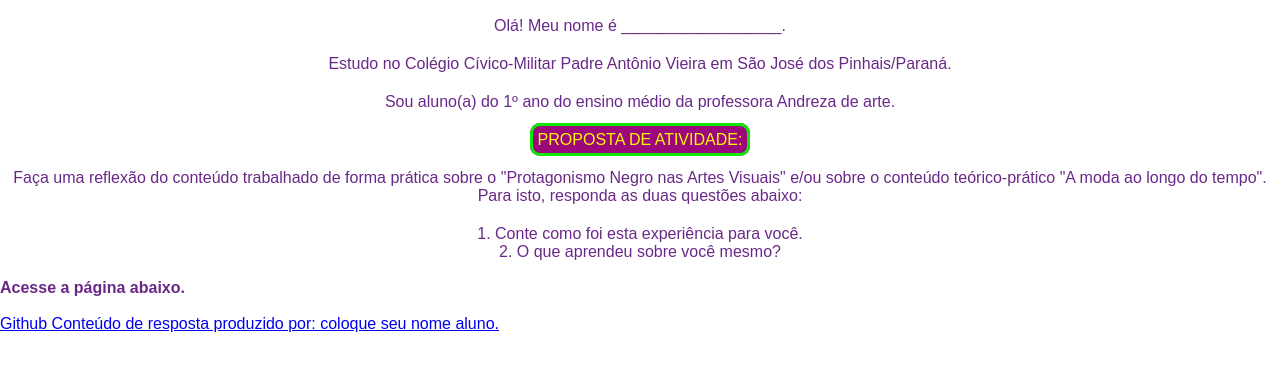
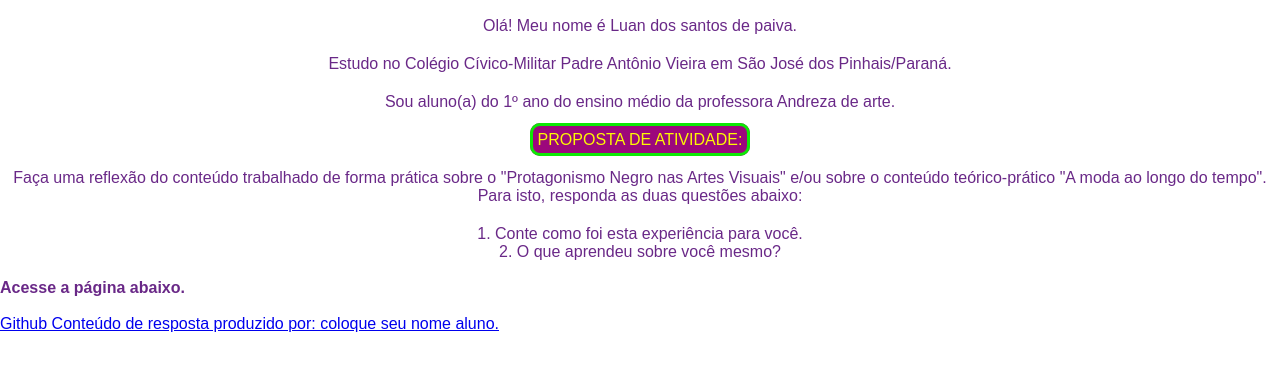
Before and after one commit to luansantospaiva-cmd/Luan-1.A-implementa-o-arte., a plain HTML site: page index.html in a window 1280 px wide. Shown: the part 77-448 px from the top of the page. Drawn offline with Linux system fonts and the light colour scheme.

Commit message:
salvar.com

```diff
--- a/index.html
+++ b/index.html
@@ -14,7 +14,7 @@
         <img src="aluno coloque aqui a foto da atividade "Protagonismo Negro" alt="foto da atividade do aluno" width="200">
         <h2>DESAFIO <h2>
             <h2>IMPLEMENTAÇÃO DE PROGRAMAÇÃO</h2>
-        <p> Olá! Meu nome é __________________.<p>
+        <p> Olá! Meu nome é Luan dos santos de paiva.<p>
         <p> Estudo no Colégio Cívico-Militar Padre Antônio Vieira em São José dos Pinhais/Paraná.</p>
         <p> Sou aluno(a) do 1º ano do ensino médio da professora Andreza de arte.</p>
 
```
